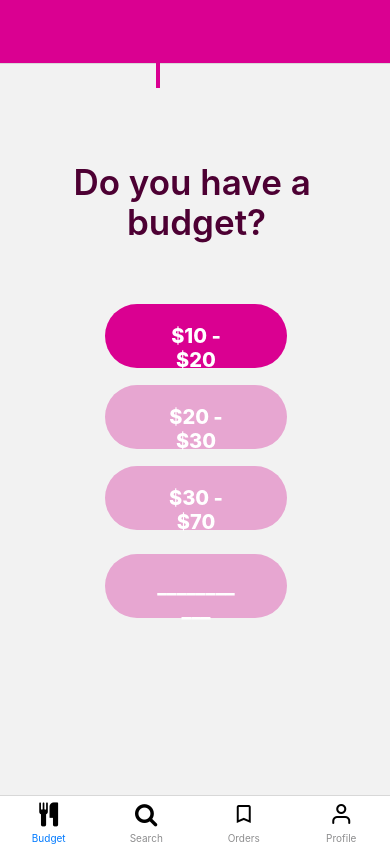
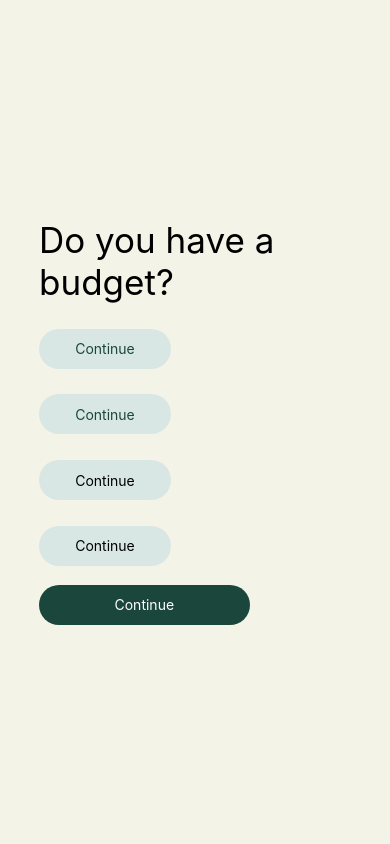
Before and after one commit to wisdomekpotu/savour-it, a React Native app: screen /Home in a window 390 px wide. Built offline with nearby package versions, Linux system fonts and the light colour scheme.

Commit message:
refactor: making new refactor to code base

```diff
--- a/App.js
+++ b/App.js
@@ -1,5 +1,5 @@
 import 'react-native-gesture-handler';
-import { Button, Pressable, StyleSheet, Text, View } from 'react-native';
+import { StyleSheet } from 'react-native';
 import { NavigationContainer } from '@react-navigation/native';
 import { createBottomTabNavigator } from '@react-navigation/bottom-tabs';
 import { createNativeStackNavigator } from '@react-navigation/native-stack';
@@ -22,8 +22,106 @@ import FancyHaving from './screens/FancyHaving';
 
 const Tab = createBottomTabNavigator();
 
-function Otherscreens() {
+// function Otherscreens() {
+//   return (
+//     <Stack.Navigator>
+//       <Stack.Screen
+//         name='Home'
+//         component={Budget}
+//         options={{ headerShown: false }}
+//       />
+//       <Stack.Screen
+//         name='MealOptions'
+//         component={MealOptions}
+//         options={{
+//           headerShown: false,
+//           title: 'Savour it',
+//           headerTitleStyle: {
+//             color: 'white',
+//             position: 'absolute',
+//             width: 91,
+//             height: 78,
+//             left: 140,
+//             top: 10,
+//             fontFamily: 'Lactosa',
+//             fontStyle: 'normal',
+//             color: '#FFFFFF',
+//             border: '2.36364px solid #DA0091',
+//             textShadow: '0px 2.36364px 0px rgba(218, 0, 145, 0.25)',
+//             fontWeight: '400',
+//           },
+//           headerStyle: { backgroundColor: '#DA0091' },
+//         }}
+//       />
+//       <Stack.Screen
+//         name='HowLong'
+//         component={HowLong}
+//         options={{ headerShown: false }}
+//       />
+//       <Stack.Screen
+//         name='HowHungry'
+//         component={HowHungry}
+//         options={{
+//           headerShown: false,
+//           title: 'Savour it',
+//           headerTitleStyle: {
+//             color: 'white',
+//             position: 'absolute',
+//             width: 91,
+//             height: 78,
+//             left: 140,
+//             top: 10,
+//             fontFamily: 'Lactosa',
+//             fontStyle: 'normal',
+//             color: '#FFFFFF',
+//             border: '2.36364px solid #DA0091',
+//             textShadow: '0px 2.36364px 0px rgba(218, 0, 145, 0.25)',
+//             fontWeight: '400',
+//           },
+//           headerStyle: { backgroundColor: '#DA0091' },
+//         }}
+//       />
+//       <Stack.Screen
+//         name='OrderDetails'
+//         component={OrderDetails}
+//         options={{ headerShown: false }}
+//       />
+//       <Stack.Screen
+//         name='Final'
+//         component={Final}
+//         options={{ headerShown: false }}
+//       />
+//       <Stack.Screen
+//         name='Avoiding'
+//         component={Avoiding}
+//         options={{ headerShown: false }}
+//       />
+//       <Stack.Screen
+//         name='Curating'
+//         component={Curating}
+//         options={{ headerShown: false }}
+//       />
+//       <Stack.Screen
+//         name='FancyHaving'
+//         component={FancyHaving}
+//         options={{ headerShown: false }}
+//       />
+//     </Stack.Navigator>
+//   );
+// }
+const Stack = createNativeStackNavigator();
+export default function App() {
+  const [loaded] = useFonts({
+    Lactosa: require('./assets/fonts/Lactosa.ttf'),
+    Clash: require('./assets/fonts/ClashDisplay.otf'),
+  });
+
+  if (!loaded) {
+    return null;
+  }
+
   return (
+    <NavigationContainer>
       <Stack.Navigator>
         <Stack.Screen
           name='Home'
@@ -58,7 +156,7 @@ function Otherscreens() {
           component={HowLong}
           options={{ headerShown: false }}
         />
-      <Stack.Screen
+        {/* <Stack.Screen
         name='HowHungry'
         component={HowHungry}
         options={{
@@ -80,7 +178,7 @@ function Otherscreens() {
           },
           headerStyle: { backgroundColor: '#DA0091' },
         }}
-      />
+      /> */}
         <Stack.Screen
           name='OrderDetails'
           component={OrderDetails}
@@ -107,43 +205,14 @@ function Otherscreens() {
           options={{ headerShown: false }}
         />
       </Stack.Navigator>
-  );
-}
-const Stack = createNativeStackNavigator();
-export default function App() {
-  const [loaded] = useFonts({
-    Lactosa: require('./assets/fonts/Lactosa.ttf'),
-    Clash: require('./assets/fonts/ClashDisplay.otf'),
-  });
-
-  if (!loaded) {
-    return null;
-  }
-
-  return (
-    <NavigationContainer>
-      <Tab.Navigator>
+      {/* <Tab.Navigator>
         <Tab.Screen
           name='Budget'
           component={Otherscreens}
           options={{
-            title: 'Savour it',
-            headerTitleStyle: {
-              color: 'white',
-              position: 'absolute',
-              width: 91,
-              height: 78,
-              left: 140,
-              top: 10,
-              fontFamily: 'Lactosa',
-              fontStyle: 'normal',
-              fontWeight: 400,
-              color: '#FFFFFF',
-              border: '2.36364px solid #DA0091',
-              textShadow: '0px 2.36364px 0px rgba(218, 0, 145, 0.25)',
-              fontWeight: '400',
-            },
-            headerStyle: { backgroundColor: '#DA0091' },
+            title: '',
+            headerShown: false,
+            headerTitleStyle: {},
             tabBarLabel: 'Budget',
             tabBarIcon: ({ color, size }) => (
               <FontAwesome name='cutlery' size={24} color='black' />
@@ -181,7 +250,7 @@ export default function App() {
             ),
           }}
         />
-      </Tab.Navigator>
+      </Tab.Navigator> */}
     </NavigationContainer>
   );
 }
--- /dev/null
+++ b/components/Btn.js
@@ -0,0 +1,25 @@
+// import { Pressable, StyleSheet, Text, View } from 'react-native';
+// import React from 'react';
+// import config from '../config';
+// const Btn = () => {
+//   return (
+//     <View>
+//       <Pressable
+//         style={{
+//           backgroundColor: '#D9E7E4',
+//           alignItems: 'center',
+//           color: '#FFFFFF',
+//           width: '40%',
+//           height: 40,
+//           justifyContent: 'center',
+//           marginBottom: config.deviceHeight / 33,
+//           borderRadius: 25,
+//         }}
+//       >
+//         <Text>Continue</Text>
+//       </Pressable>
+//     </View>
+//   );
+// };
+
+// export default Btn;
--- /dev/null
+++ b/config.js
@@ -0,0 +1,8 @@
+import { Dimensions } from 'react-native';
+
+const config = {
+  deviceWidth: Dimensions.get('window').width,
+  deviceHeight: Dimensions.get('window').height,
+};
+
+export default config;
--- a/package.json
+++ b/package.json
@@ -22,11 +22,13 @@
     "react": "18.1.0",
     "react-native": "0.70.5",
     "react-native-gesture-handler": "~2.8.0",
+    "react-native-responsive-screen": "^1.4.2",
     "react-native-safe-area-context": "4.4.1",
     "react-native-screens": "~3.18.0"
   },
   "devDependencies": {
-    "@babel/core": "^7.12.9"
+    "@babel/core": "^7.12.9",
+    "tailwindcss": "^3.2.4"
   },
   "private": true
 }
--- a/screens/Budget.js
+++ b/screens/Budget.js
@@ -1,126 +1,113 @@
-import { Pressable, StyleSheet, Text, View } from 'react-native';
 import React from 'react';
+import {
+  View,
+  Text,
+  Dimensions,
+  TouchableOpacity,
+  Pressable,
+} from 'react-native';
+import Btn from '../components/Btn';
 
-export default function Budget({ navigation }) {
+import config from '../config';
+
+export default function App() {
   return (
-    <View>
-      <Text style={styles.text}>Do you have a {'\n'}budget?</Text>
     <View
       style={{
-          top: 133,
+        flex: 1,
+        justifyContent: 'center',
+        backgroundColor: '#F4F3E8',
+        paddingLeft: config.deviceWidth * 0.1,
       }}
     >
-        <View>
+      <Text
+        style={{
+          justifyContent: 'flex-start',
+          fontSize: 35,
+        }}
+      >
+        Do you have a {'\n'}budget?
+      </Text>
+      <View
+        style={{
+          width: config.deviceWidth - 60,
+          height: config.deviceHeight / 3,
+          justifyContent: 'flex-start',
+          alignItems: 'left',
+        }}
+      >
         <Pressable
-            style={styles.first_press}
-            onPress={() => navigation.navigate('HowHungry')}
+          style={{
+            backgroundColor: '#D9E7E4',
+            marginTop: config.deviceHeight / 33,
+            alignItems: 'center',
+            width: '40%',
+            height: 40,
+            justifyContent: 'center',
+            borderRadius: 25,
+            marginBottom: config.deviceHeight / 33,
+          }}
         >
-            <Text style={styles.button_text}>$10 - $20</Text>
+          <Text style={{ color: '#1B463C' }}>Continue</Text>
+        </Pressable>
+
+        <Pressable
+          style={{
+            backgroundColor: '#D9E7E4',
+            alignItems: 'center',
+            width: '40%',
+            height: 40,
+            justifyContent: 'center',
+            borderRadius: 25,
+            marginBottom: config.deviceHeight / 33,
+          }}
+        >
+          <Text style={{ color: '#1B463C' }}>Continue</Text>
+        </Pressable>
+        <Pressable
+          style={{
+            backgroundColor: '#D9E7E4',
+            alignItems: 'center',
+            color: '#FFFFFF',
+            width: '40%',
+            height: 40,
+            justifyContent: 'center',
+            borderRadius: 25,
+            marginBottom: config.deviceHeight / 33,
+          }}
+        >
+          <Text>Continue</Text>
+        </Pressable>
+        <Pressable
+          style={{
+            backgroundColor: '#D9E7E4',
+            alignItems: 'center',
+            color: '#FFFFFF',
+            width: '40%',
+            height: 40,
+            justifyContent: 'center',
+            borderRadius: 25,
+            marginBottom: config.deviceHeight / 33,
+          }}
+        >
+          <Text>Continue</Text>
         </Pressable>
       </View>
-        <View style={styles.second_btn}>
+
+      <View style={{ alignItems: 'center' }}></View>
       <Pressable
-            style={styles.button}
-            onPress={() => navigation.navigate('HowHungry')}
+        style={{
+          backgroundColor: '#1B463C',
+          alignItems: 'center',
+          color: '#FFFFFF',
+          width: '60%',
+          height: 40,
+          justifyContent: 'center',
+          borderRadius: 25,
+        }}
       >
-            <Text style={styles.button_text}>$20 - $30</Text>
+        <Text style={{ color: '#FFFFFF' }}>Continue</Text>
       </Pressable>
-        </View>
-        <View style={styles.third_btn}>
-          <Pressable
-            style={styles.button}
-            onPress={() => navigation.navigate('HowHungry')}
-          >
-            <Text style={styles.button_text}>$30 - $70</Text>
-          </Pressable>
-        </View>
-        <View style={styles.fourth_btn}>
-          <Pressable
-            style={styles.button}
-            onPress={() => navigation.navigate('HowHungry')}
-          >
-            <Text style={styles.button_text}>___________</Text>
-          </Pressable>
-        </View>
-      </View>
     </View>
   );
 }
-
-const styles = StyleSheet.create({
-  second_btn: {
-    top: 81,
-    backgroundColor: '#E7A6D1',
-  },
-
-  third_btn: {
-    top: 162,
-  },
-
-  fourth_btn: {
-    top: 250,
-  },
-
-  text: {
-    color: '#4D0033',
-    position: 'absolute',
-    width: 273,
-    height: 64,
-    left: 60,
-    top: 98,
-    fontfamily: 'Clash',
-    fontStyle: 'normal',
-    fontWeight: '600',
-    fontSize: 35,
-    lineHeight: 40,
-    textAlign: 'center',
-  },
-
-  button: {
-    display: 'flex',
-    flexDirection: 'row',
-    alignItems: 'flex-start',
-    paddingTop: 20,
-    paddingBottom: 20,
-    paddingLeft: 50,
-    paddingRight: 50,
-    gap: 10,
-    position: 'absolute',
-    width: 182,
-    height: 64,
-    left: 105,
-    top: 107,
-    backgroundColor: '#E7A6D1',
-    borderRadius: 80,
-  },
-  first_press: {
-    display: 'flex',
-    flexDirection: 'row',
-    alignItems: 'flex-start',
-    paddingTop: 20,
-    paddingBottom: 20,
-    paddingLeft: 50,
-    paddingRight: 50,
-    gap: 10,
-    position: 'absolute',
-    width: 182,
-    height: 64,
-    left: 105,
-    top: 107,
-    backgroundColor: '#DA0091',
-    borderRadius: 80,
-  },
-  button_text: {
-    width: 82,
-    height: 24,
-    fontStyle: 'normal',
-    fontWeight: '800',
-    fontSize: 20,
-    textAlign: 'center',
-    lineHeight: 24,
-    color: '#FFFFFF',
-    // flex: 'none',
-    order: 0,
-    flexGrow: 0,
-  },
-});
```
Also changed, not shown: components/Button.js (deleted), 2 other files (tests, documents, lock files or other folders). Lines whose indentation alone changed are shown as unchanged.
